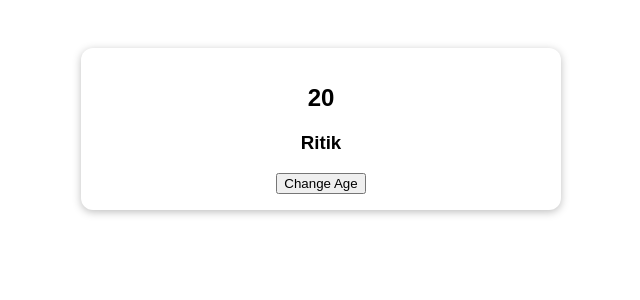
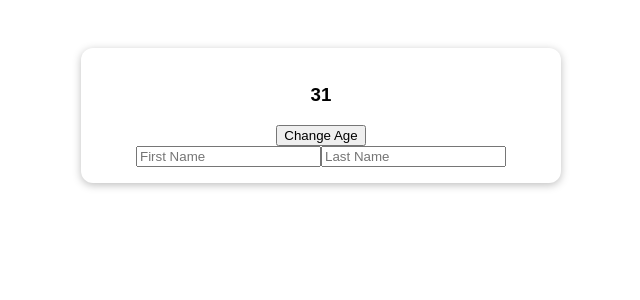
Before and after one commit to ritikargusoft/composit_api, a Vue app: page / in a window 1280 px wide. Shown: the top 300 px of the page, without its empty margins (319-959 px from the left). Built offline with nearby package versions, Linux system fonts and the light colour scheme; the HTML template or start-up script is replaced by a standard one.

Commit message:
replacing computed property with computed function

```diff
--- a/src/App.vue
+++ b/src/App.vue
@@ -1,22 +1,50 @@
 <template>
   <section class="container">
-    <h2>{{ user.age }}</h2>
-    <h3>{{ user.name }}</h3>
+    <h2>{{ userName }}</h2>
+    <h3>{{ age }}</h3>
     <button @click="setAge">Change Age</button>
+
+    <div class="">
+      <input type="text" placeholder="First Name" @input="setFirstName" />
+      <input type="text" placeholder="Last Name" @input="setLastName" />
+    </div>
   </section>
 </template>
 <script>
-import { reactive } from "vue";
+import { ref, computed } from "vue";
 export default {
   setup() {
-    const user = reactive({
-      name: "Ritik",
-      age: 20,
+    const firstName = ref("");
+    const lastName = ref("");
+    const uAge = ref(31);
+
+    const uName = computed(function () {
+      return firstName.value + " " + lastName.value;
     });
-    function setNewAge() {
-      user.age = 32;
+
+    // const user = reactive({
+    //   name: "Ritik",
+    //   age: 20,
+    // });
+
+    function setNewAge(){
+      uAge.value = 33;
     }
-    return { user: user, setAge: setNewAge };
+
+    function setFirstName(event) {
+      firstName.value = event.target.value;
+    }
+
+    function setLastName(event) {
+      lastName.value = event.target.value;
+    }
+    return {
+      age: uAge,
+      userName: uName,
+      setAge: setNewAge,
+      setFirstName,
+      setLastName,
+    };
   },
   // data() {
   //   return {
```
